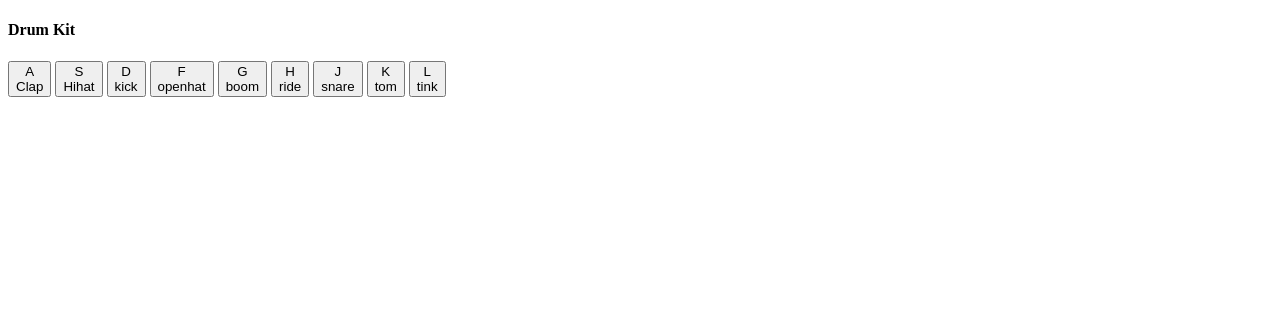
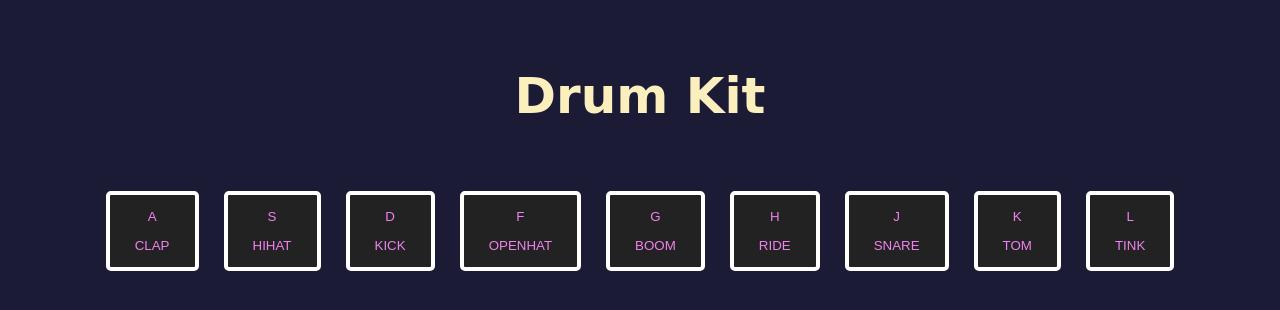
Before and after one commit to yugalJ7/Small-JS-Project, a plain HTML site: page drumKit/index.html in a window 1280 px wide. Drawn offline with Linux system fonts and the light colour scheme.

```diff
--- a/drumKit/index.html
+++ b/drumKit/index.html
@@ -5,49 +5,53 @@
   <meta name="viewport" content="width=device-width, initial-scale=1.0">
   <title>Drum Kit </title>
   <link rel="icon" href="assest/favicon.png">
+  <link rel="stylesheet" href="css/style.css">
 </head>
 <body>
   <div class="heading">
     <h4 class="heading-content">Drum Kit</h4>
   </div>
+
   <div class="buttons">
-    <button class="musicSound">
-      A <br />
-      Clap
+    <button class="button-style">
+      <p>A</p>
+      <p>Clap</p>
     </button>
-    <button >
-      S <br />
-      Hihat
+    <button class="button-style">
+      <p>S</p>
+      <p>Hihat</p>
     </button>
-    <button>
-      D <br />
-      kick
+    <button class="button-style">
+      <p>D</p>
+      <p>kick</p>
     </button>
-    <button>
-      F <br />
-      openhat
+    <button class="button-style">
+      <p>F</p>
+      <p>openhat</p>
     </button>
-    <button>
-      G <br />
-      boom
+    <button class="button-style">
+      <p>G</p>
+      <p>boom</p>
     </button>
-    <button>
-      H <br />
-      ride
+    <button class="button-style">
+      <p>H</p>
+      <p>ride</p>
     </button>
-    <button>
-      J <br />
-      snare
+    <button class="button-style">
+      <p>J</p>
+      <p>snare</p>
     </button>
-    <button>
-      K <br />
-      tom
+    <button class="button-style">
+      <p>K</p>
+      <p>tom</p>
     </button>
-    <button>
-      L <br />
-      tink
+    <button class="button-style">
+      <p>L</p>
+      <p>tink</p>
     </button>
   </div>
+
   <script src="drumScript.js"></script>
+
 </body>
 </html>
--- /dev/null
+++ b/ging-calculator/calculator-design.css
@@ -0,0 +1,43 @@
+body{
+  background-color: black;
+  color: white;
+}
+.grey_button{
+  background-color: rgb(40, 39, 39);
+  border: none;
+  color: white;
+  border-radius: 50px;
+  padding: 15px 23px;
+  font-size: 25px;
+  margin-right: 5px;
+}
+.yellow_button{
+  background-color: #f89a0d;
+  border: none;
+  color: white;
+  border-radius: 50px;
+  padding: 13px 23px;
+  font-size: 25px;
+  margin-right: 5px;
+}
+.result-css{
+  font-size: 45px;
+  margin: 5px;
+}
+.clear-button{
+  font-size: 15px;
+  background-color: rgb(40, 39, 39);
+  border: none;
+  color: white;
+  border-radius: 50px;
+  padding: 20px 11px;
+  font-size: 16px;
+}
+.dot-button{
+  padding-right: 26px;
+  padding-left: 26px;
+}
+.add-button{
+  padding-right: 20px;
+  padding-left: 20px;
+}
```
Also changed, not shown: ging-calculator/calScript.js (added, +25 -0 lines), ging-calculator/index.html (added, +61 -0 lines).
